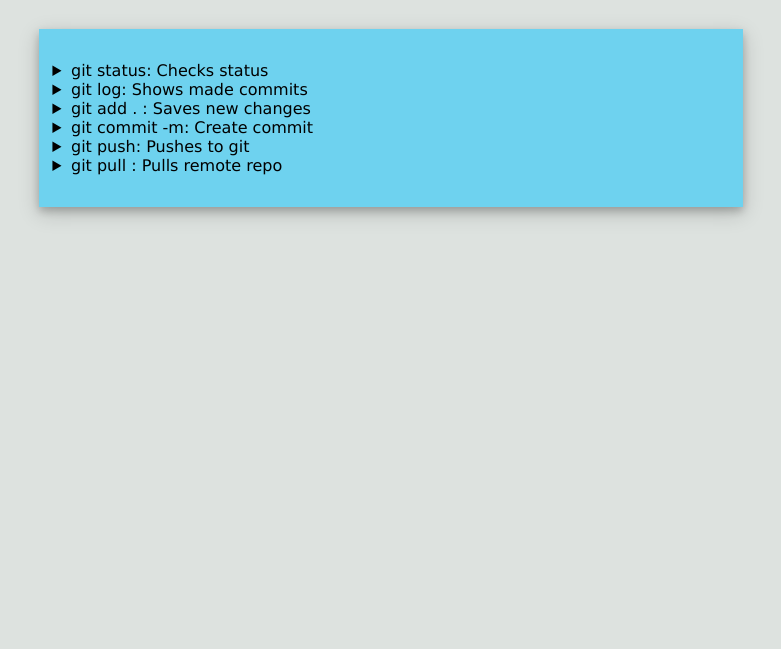
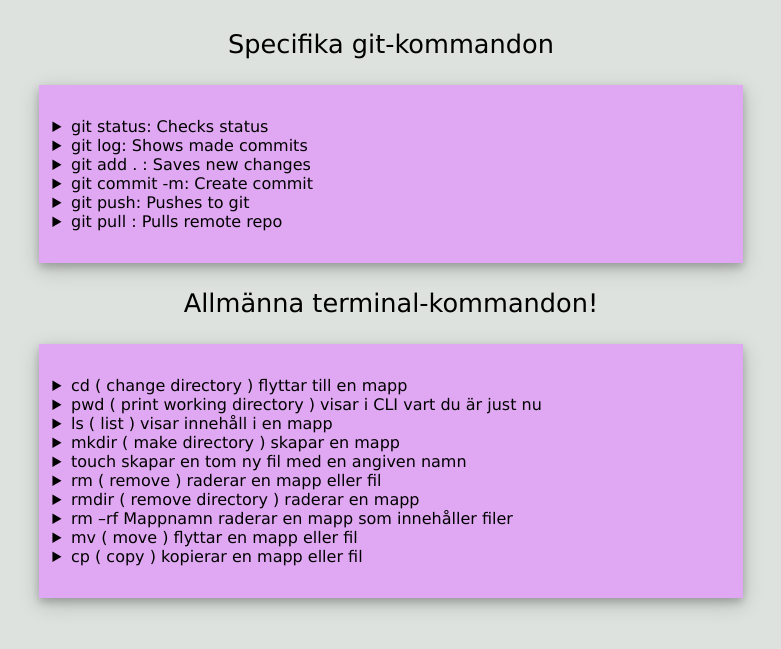
Before and after one commit to Tobiahk/code-in-git, a plain HTML site: page index.html in a window 1280 px wide. Shown: the part 73-722 px from the top of the page, without its empty margins (249-1030 px from the left). Drawn offline with Linux system fonts and the light colour scheme.

Commit message:
Modified

```diff
--- a/app.css
+++ b/app.css
@@ -10,7 +10,7 @@
     text-align: center;
 }
 
-text {
+p {
     text-align: center;
     font-size: 1.6em;
 }
@@ -19,7 +19,7 @@
     width: 50%;
     margin: auto;
     padding: 2em;
-    background-color: rgba(0, 195, 255, 0.5);
+    background-color: rgba(226, 148, 250, 0.733);
     list-style-type: disclosure-closed;
     box-shadow: 0 4px 8px 0 rgba(0, 0, 0, 0.2), 0 6px 20px 0 rgba(0, 0, 0, 0.19);
 }
--- a/index.html
+++ b/index.html
@@ -13,6 +13,7 @@
     <section>
         <article>
             <h1>Git Kommandon</h1>
+            <p class="text">Specifika git-kommandon</p>
             <ul>
                 <li>git status: Checks status</li>
                 <li>git log: Shows made commits</li>
@@ -21,6 +22,19 @@
                 <li>git push: Pushes to git</li>
                 <li>git pull : Pulls remote repo</li>
             </ul>
+            <p class="text">Allmänna terminal-kommandon!</p>
+            <ul>
+                <li>cd ( change directory ) flyttar till en mapp </li>
+                <li> pwd ( print working directory ) visar i CLI vart du är just nu</li>
+                <li>ls ( list ) visar innehåll i en mapp</li>
+                <li>mkdir ( make directory ) skapar en mapp</li>
+                <li>touch skapar en tom ny fil med en angiven namn</li>
+                <li>rm ( remove ) raderar en mapp eller fil</li>
+                <li>rmdir ( remove directory ) raderar en mapp</li>
+                <li>rm –rf Mappnamn raderar en mapp som innehåller filer</li>
+                <li>mv ( move ) flyttar en mapp eller fil</li>
+                <li>cp ( copy ) kopierar en mapp eller fil</li>
+            </ul>
         </article>
     </section>
 </body>
```
